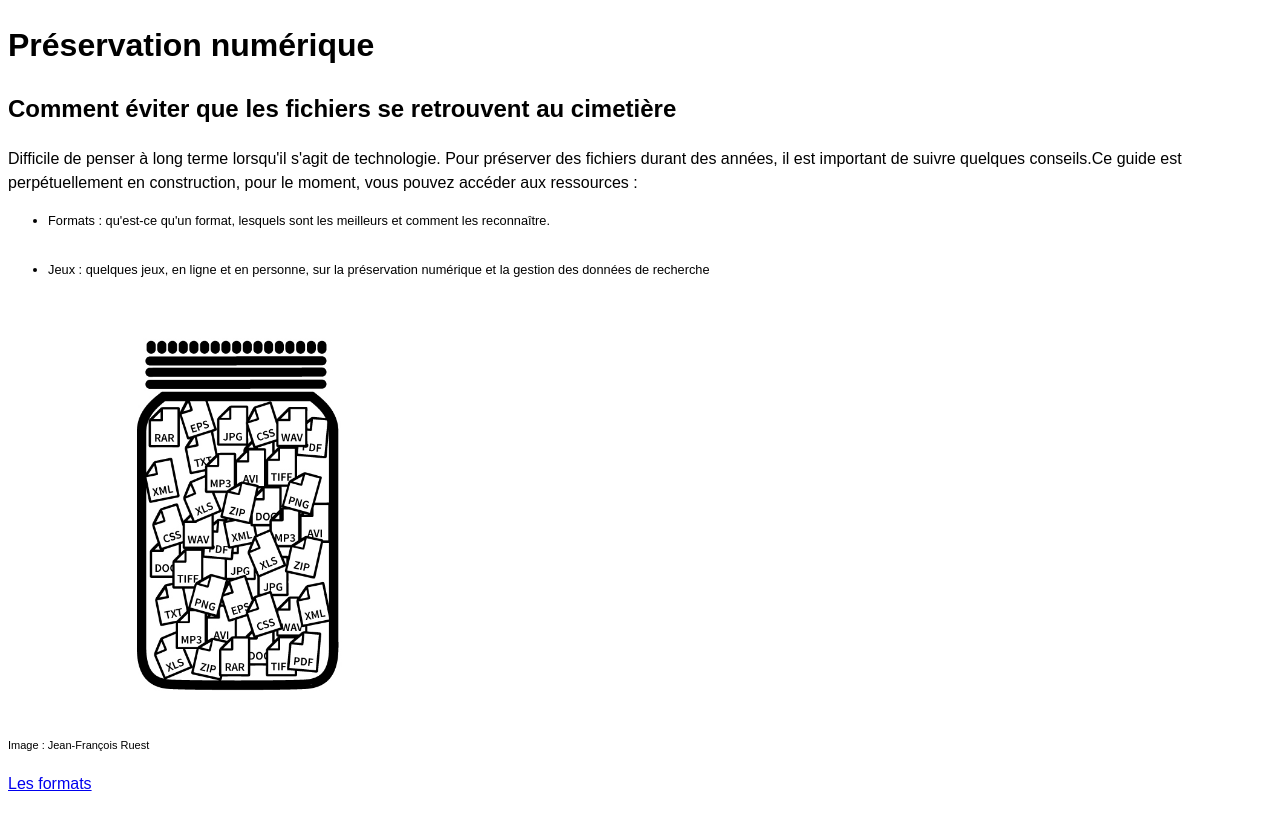
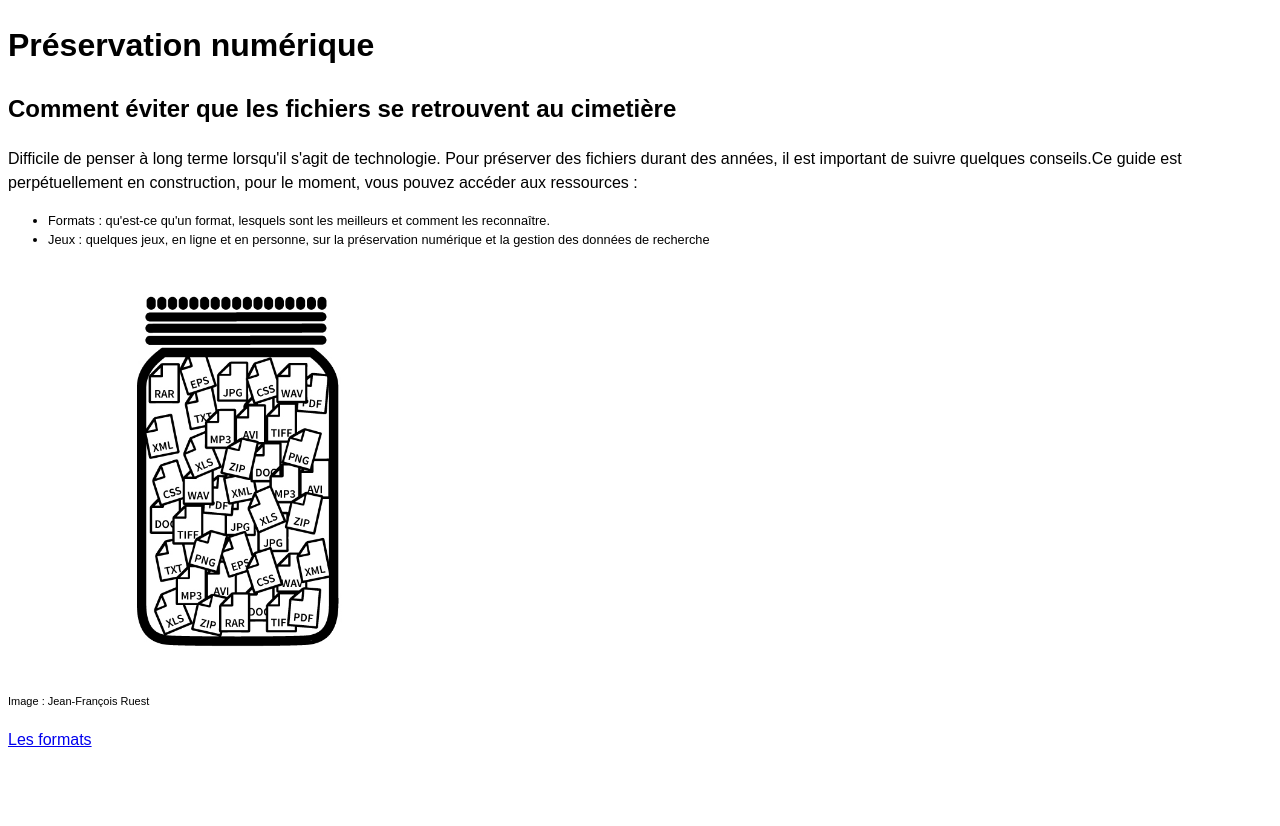
Before and after one commit to EFortinD/Alchemy, a plain HTML site: page index.html in a window 1280 px wide. After the commit the page ends 800 px from the top, so only its background shows below. Drawn offline with Linux system fonts and the light colour scheme.

Commit message:
Update style.css

```diff
--- a/style.css
+++ b/style.css
@@ -13,5 +13,4 @@ h1 {
 
 li {
   font-size: 80%;
-  margin-bottom: 30px
 }
```
